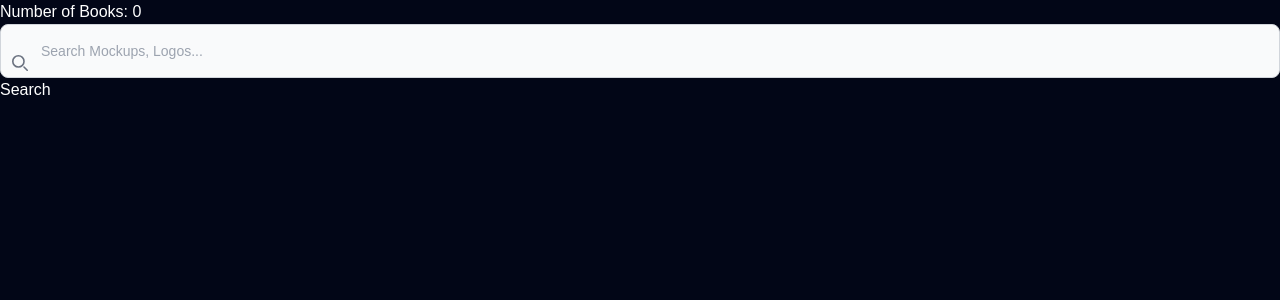
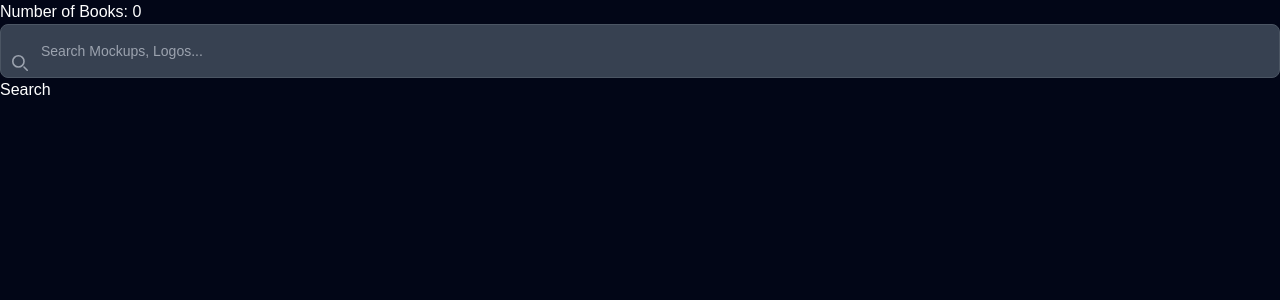
Before and after one commit to AyamPanapis/MyBookList, a Django app: page / in a window 1280 px wide. Shown: the top 300 px of the page. Run offline with Django 4.2, Linux system fonts and the light colour scheme; some libraries are stand-ins or nearby versions.

Commit message:
Updating Main

```diff
--- a/main/templates/main.html
+++ b/main/templates/main.html
@@ -6,15 +6,15 @@
 
 <form id="form" action="{% url 'main:result' %}" method="GET">
     {% csrf_token %}
-    <label for="{{ form.search.id_for_label }}" class="mb-2 text-sm font-medium text-gray-900 sr-only dark:text-white">Search fo Books</label>
+    <label for="{{ form.search.id_for_label }}" class="mb-2 text-sm font-medium text-gray-900 sr-only ">Search fo Books</label>
     <div class="relative">
         <div class="absolute inset-y-0 left-0 flex items-center pl-3 pointer-events-none">
-            <svg class="w-4 h-4 text-gray-500 dark:text-gray-400" aria-hidden="true" xmlns="http://www.w3.org/2000/svg" fill="none" viewBox="0 0 20 20">
+            <svg class="w-4 h-4 text-gray-400" aria-hidden="true" xmlns="http://www.w3.org/2000/svg" fill="none" viewBox="0 0 20 20">
                 <path stroke="currentColor" stroke-linecap="round" stroke-linejoin="round" stroke-width="2" d="m19 19-4-4m0-7A7 7 0 1 1 1 8a7 7 0 0 1 14 0Z"/>
             </svg>
         </div>
-        <input type="search" id="{{ form.search.id_for_label }}" class="block w-full p-4 pl-10 text-sm text-gray-900 border border-gray-300 rounded-lg bg-gray-50 focus:ring-blue-500 focus:border-blue-500 dark:bg-gray-700 dark:border-gray-600 dark:placeholder-gray-400 dark:text-white dark:focus:ring-blue-500 dark:focus:border-blue-500" placeholder="Search Mockups, Logos..." required name="search">
-        <button class="field__button" aria-label="Search" type="submit" class="text-white absolute right-2.5 bottom-2.5 bg-blue-700 hover:bg-blue-800 focus:ring-4 focus:outline-none focus:ring-blue-300 font-medium rounded-lg text-sm px-4 py-2 dark:bg-blue-600 dark:hover:bg-blue-700 dark:focus:ring-blue-800">Search</button>
+        <input type="search" id="{{ form.search.id_for_label }}" class="block w-full p-4 pl-10 text-sm border rounded-lg bg-gray-700 border-gray-600 placeholder-gray-400 focus:ring-blue-500 focus:border-blue-500" placeholder="Search Mockups, Logos..." required name="search">
+        <button class="field__button" aria-label="Search" type="submit" class="text-white absolute right-2.5 bottom-2.5 focus:ring-4 focus:outline-none font-medium rounded-lg text-sm px-4 py-2 bg-blue-600 hover:bg-blue-700 focus:ring-blue-800">Search</button>
     </div>
 </form>
 
--- a/main/views.py
+++ b/main/views.py
@@ -39,7 +39,8 @@
             'authors': ", ".join(book['volumeInfo']['authors']) if 'authors' in book['volumeInfo'] else "",
             'publisher': book['volumeInfo']['publisher'] if 'publisher' in book['volumeInfo'] else "",
             'info': book['volumeInfo']['infoLink'],
-            'popularity': book['volumeInfo']['ratingsCount'] if 'ratingsCount' in book['volumeInfo'] else 0
+            'popularity': book['volumeInfo']['ratingsCount'] if 'ratingsCount' in book['volumeInfo'] else 0,
+            'id': book['id'],
         }
         books.append(book_dict)
     return render(request, 'result.html', {'books': books})
```
